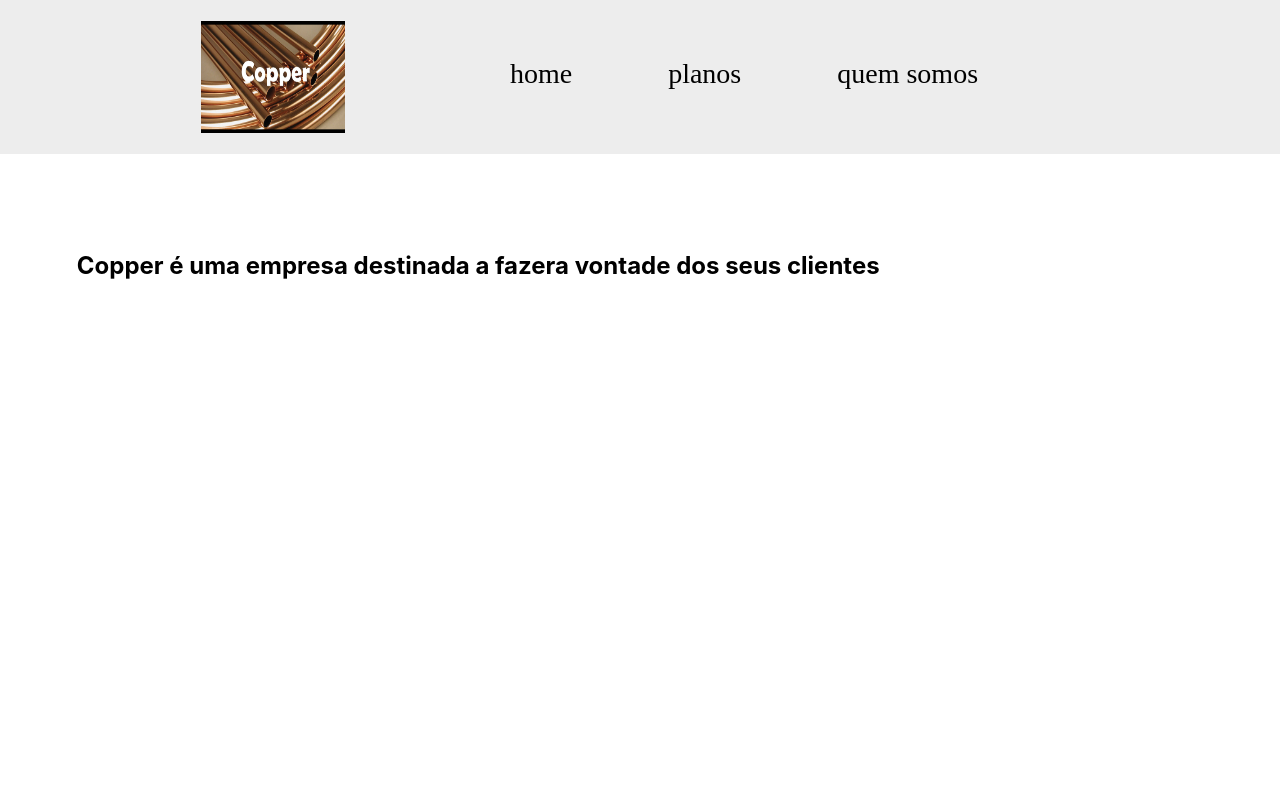
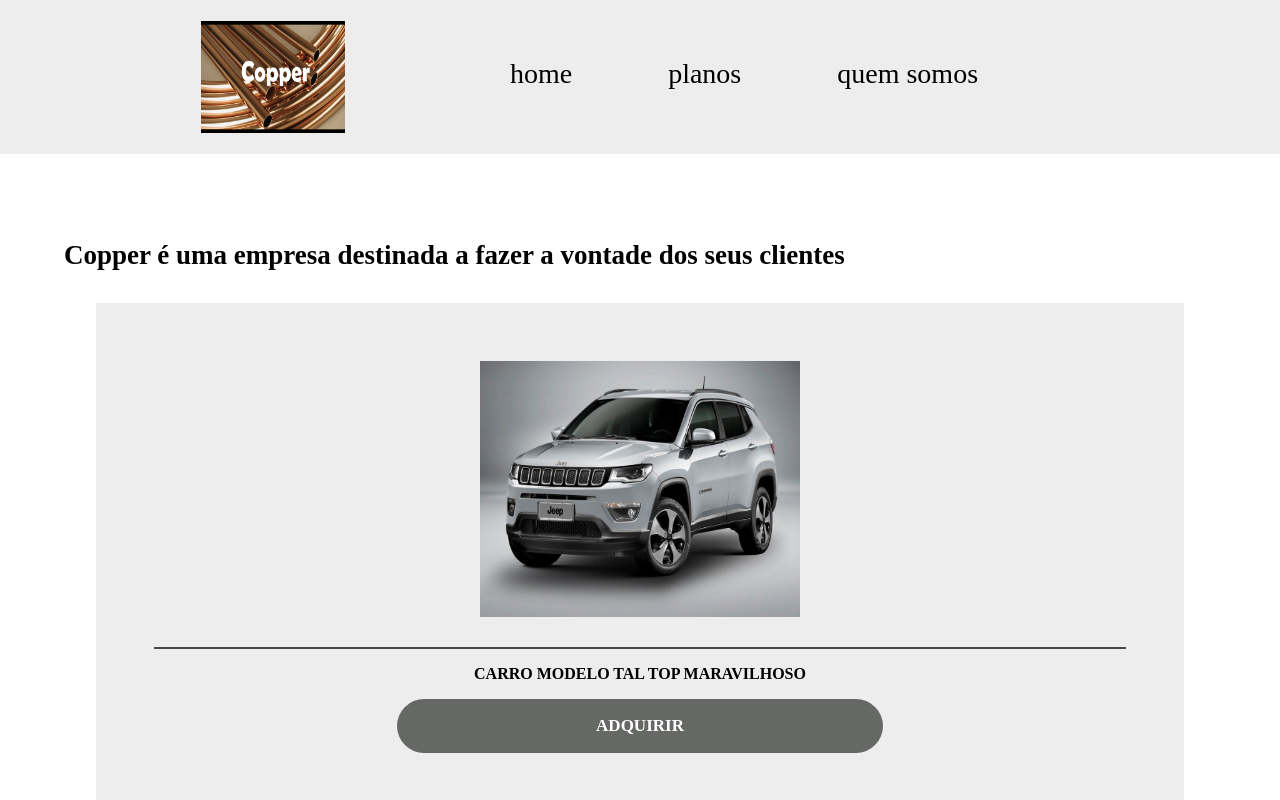
Before and after one commit to suehtamCruz/SIte_Treino, a React (Create React App) app in the folder ideia/: page / in a window 1280 px wide. Shown: the top 800 px of the page. Built offline with nearby package versions, Linux system fonts and the light colour scheme.

Commit message:
card criado

```diff
--- a/ideia/src/components/content/content.jsx
+++ b/ideia/src/components/content/content.jsx
@@ -1,5 +1,9 @@
 import React from 'react';
 import { Component } from 'react';
+
+import Car from '../../assets/car.jpg'
+import Carro from '../../assets/carro.jpg'
+
 
 import './styleContent.css';
 class Content extends Component{
@@ -7,8 +11,23 @@ class Content extends Component{
         return (
             <>
                 <section className="content">
-                    <h1 className="title">Copper é uma empresa destinada a fazera vontade dos seus clientes</h1>
-
+                    <h1 className="title">Copper é uma empresa destinada a fazer a vontade dos seus clientes</h1>
+                    <div className="card">
+                        <img className="card_img" src={Car} alt="img carro card" />
+                        <div className="card_line" />
+                        <p className="card_text">Carro modelo tal top maravilhoso</p>
+                        <a href="https://renegade.jeep.com.br/#/" className="card_button">
+                            <p className="button_text">ADQUIRIR</p>
+                        </a>
+                    </div>
+                    <div className="card">
+                        <img className="card_img" src={Carro} alt="img carro card 2 " />
+                        <div className="card_line" />
+                        <p className="card_text">Carro modelo tal top maravilhoso</p>
+                        <a href="https://renegade.jeep.com.br/#/" className="card_button">
+                            <p className="button_text">ADQUIRIR</p>
+                        </a>
+                    </div>
                 </section>
             </>
         );
--- a/ideia/src/components/content/styleContent.css
+++ b/ideia/src/components/content/styleContent.css
@@ -1,7 +1,58 @@
 .content{
-    padding: 6% 6%;
+
+    padding:5% 5%;
+}
+.title{
+    font-size: 27px;
+    font-family: cursive;
+    font-weight: bold;
+    text-align: justify;
+    width: 100%;
+}
+.card{
+    margin: 2rem;
+    padding: 5% 5%;
+    display: flex;
+    flex-direction: column;
+    background-color: #ededed;
+}
+.card_img{
+    align-self: center;
+    width: 20rem;
+    height:16rem;
+}
+.card_line{
+    height: 30px;
+    width: 100%;
+    color: #000000b1;
+    align-self: center;
+    border-bottom: 2px solid;
+}
+.card_text{
+    text-transform: uppercase;
+    font-family: cursive;
+    font-weight: 900;
+    align-self: center;
+    text-align: justify;
 
 }
-.title{
-    width: 100%;
+.card_button{
+    align-self: center;
+    background-color: rgb(102, 104, 101);
+    border-radius: 4rem;
+    color: #fff;
+    cursor: pointer;
+    font-size: 17px;
+    font-weight: bold;
+    font-family: cursive;
+    margin-bottom: 1rem;
+    text-align: center;
+    text-decoration: none;
+    width: 50%;
 }
+.card_button:hover{
+    padding:0.5rem 1rem;
+    background-color: rgb(179, 179, 179);
+    color:white;
+    font-size: 20px;
+}
```
Also changed, not shown: ideia/src/components/cards/cards.jsx (added, +17 -0 lines), ideia/src/assets/car.jpg (added), ideia/src/assets/carro.jpg (added), ideia/src/components/cards/styleCard.css (added).
